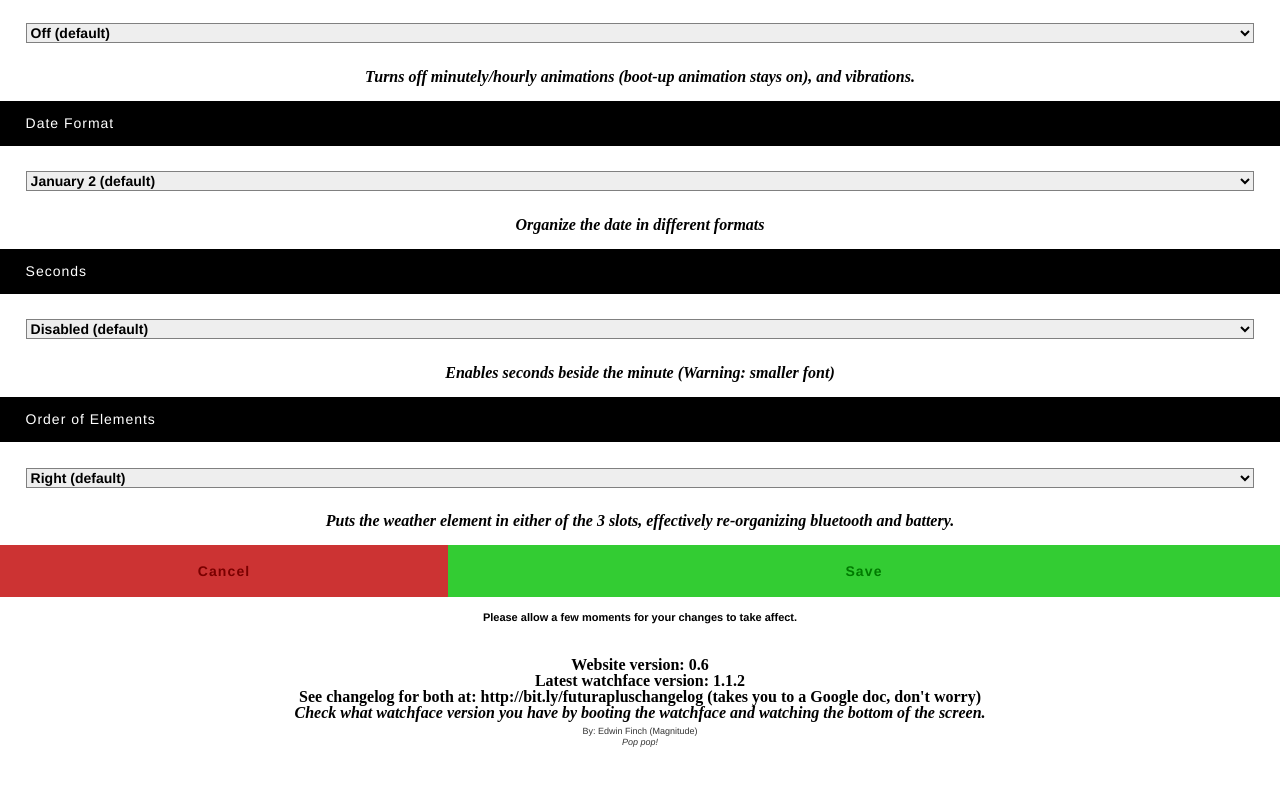
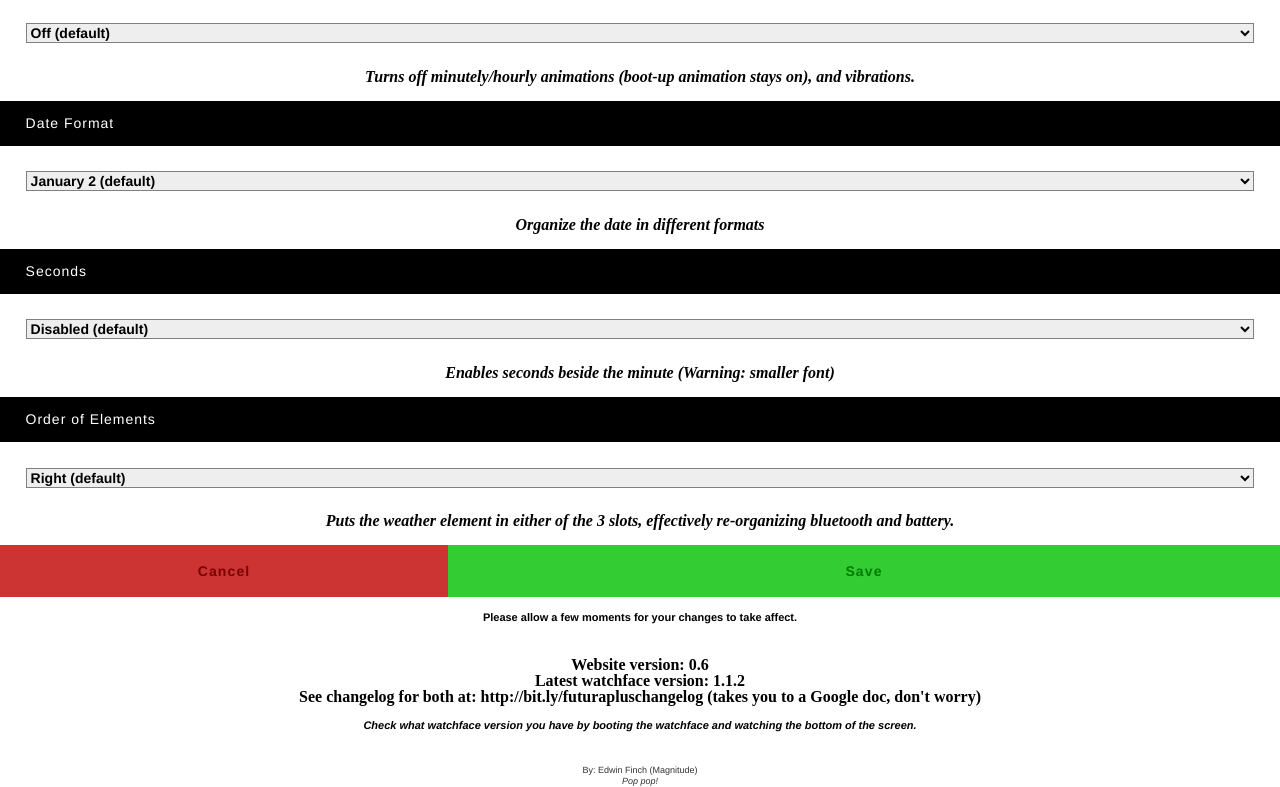
Before and after one commit to edwinfinch/configscreen-futuraplus, a plain HTML site: page index.html in a window 1280 px wide. Shown: the part 392-1179 px from the top of the page. Before the commit the page ends 1140 px from the top, so only its background shows below. Drawn offline with Linux system fonts and the light colour scheme.

Commit message:
Improve bottom content

```diff
--- a/index.html
+++ b/index.html
@@ -104,8 +104,8 @@ html,body,div,span,applet,object,iframe,h1,h2,h3,h4,h5,h6,p,blockquote,pre,a,abb
 	<h1>Website version: 0.6</h1>
 	<h1>Latest watchface version: 1.1.2</h1>
 	<h1>See changelog for both at: http://bit.ly/futurapluschangelog (takes you to a Google doc, don't worry)</h1>
-	<h3><i>Check what watchface version you have by booting
-	the watchface and watching the bottom of the screen.</i></h3>
+	<h4><i>Check what watchface version you have by booting
+	the watchface and watching the bottom of the screen.</i></h4>
 
 	<h5>By: Edwin Finch (Magnitude)<br><i>Pop pop!</i></h5>
 
```
